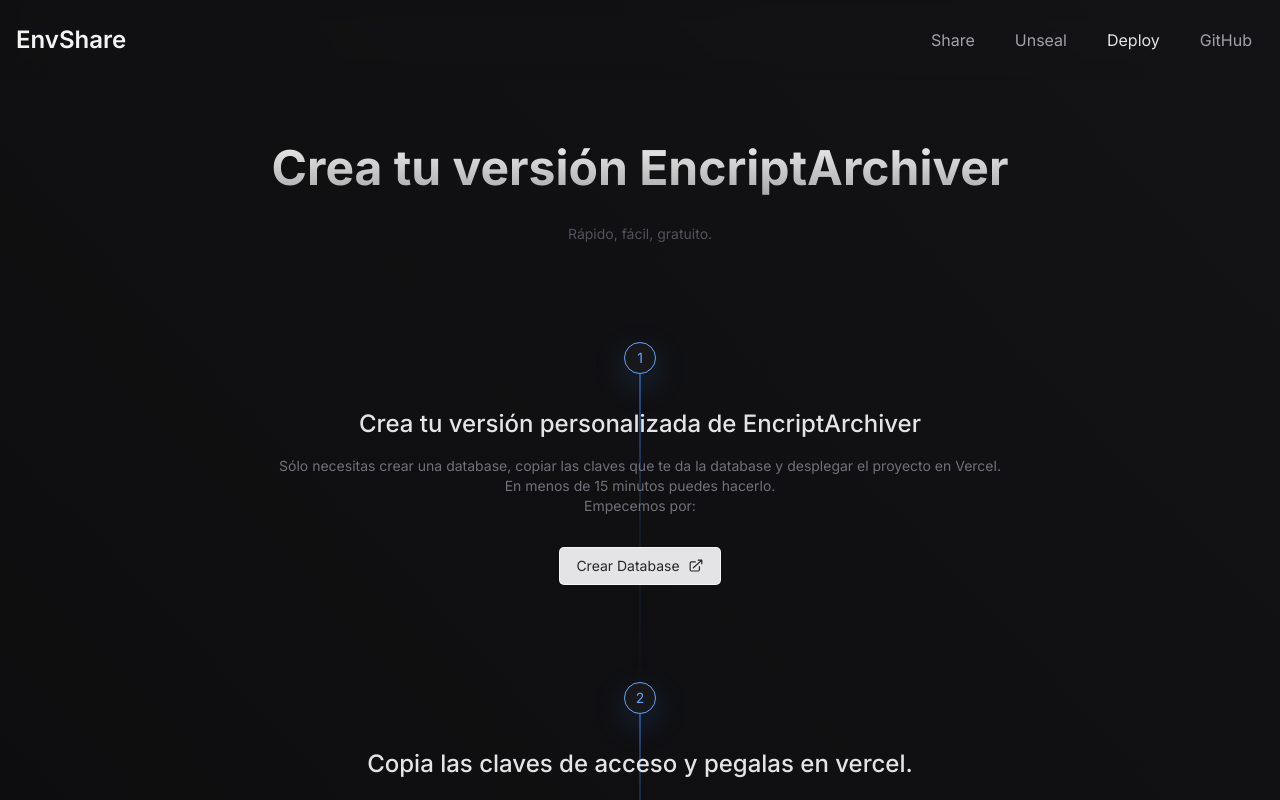
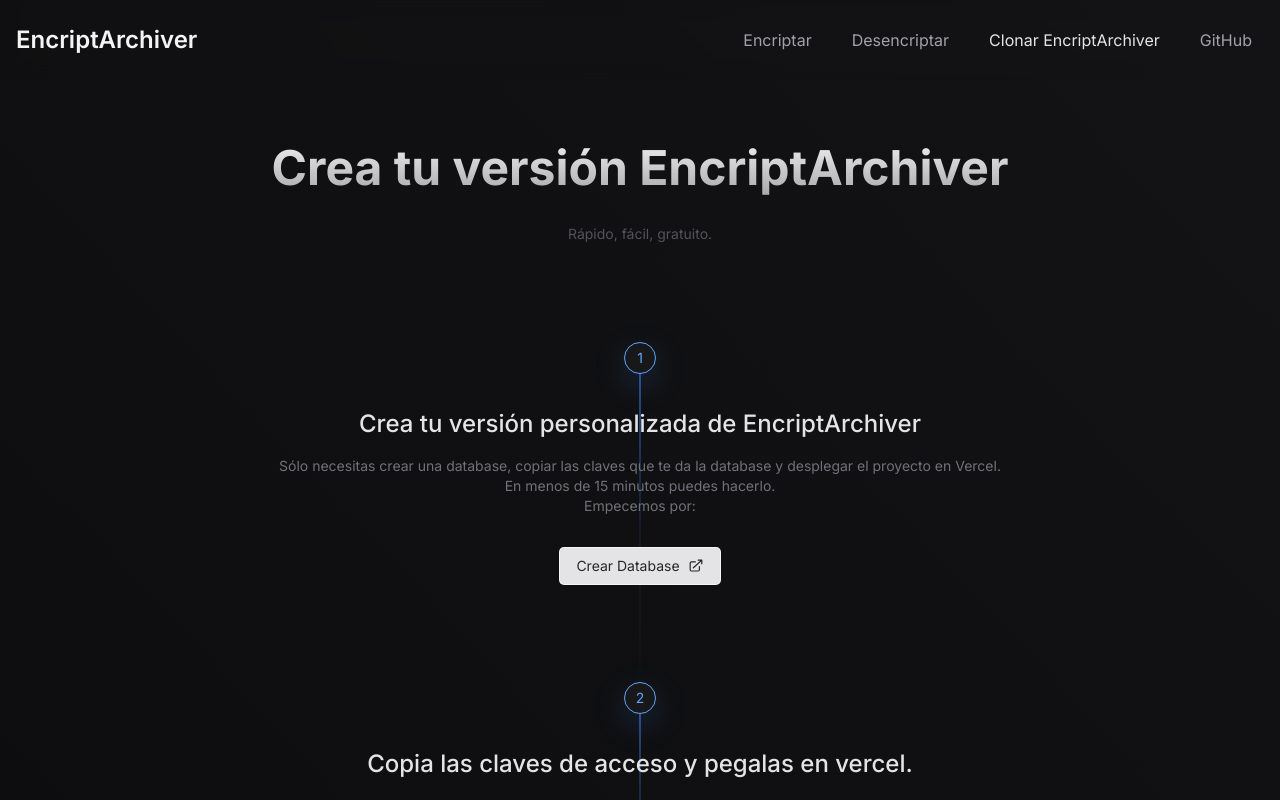
Before and after one commit to drowkid-1/EncriptArchiver, a Next.js app: page /deploy in a window 1280 px wide. Shown: the top 800 px of the page. Built offline with nearby package versions, Linux system fonts and the light colour scheme.

Commit message:
Update header.tsx

```diff
--- a/app/header.tsx
+++ b/app/header.tsx
@@ -5,21 +5,21 @@ import { usePathname } from "next/navigation";
 
 const navigation = [
   {
-    name: "Share",
+    name: "Encriptar",
     href: "/share",
   },
   {
-    name: "Unseal",
+    name: "Desencriptar",
     href: "/unseal",
   },
 
   {
-    name: "Deploy",
+    name: "Clonar EncriptArchiver",
     href: "/deploy",
   },
   {
     name: "GitHub",
-    href: "https://github.com/chronark/envshare",
+    href: "https://github.com/drowkid-1/envshare",
     external: true,
   },
 ] satisfies { name: string; href: string; external?: boolean }[];
@@ -31,7 +31,7 @@ export const Header: React.FC = () => {
       <div className="container mx-auto">
         <div className="flex flex-col items-center justify-between gap-2 pt-6 sm:h-20 sm:flex-row sm:pt-0">
           <Link href="/" className="text-2xl font-semibold duration-150 text-zinc-100 hover:text-white">
-            EnvShare
+            EncriptArchiver
           </Link>
           {/* Desktop navigation */}
           <nav className="flex items-center grow">
```
